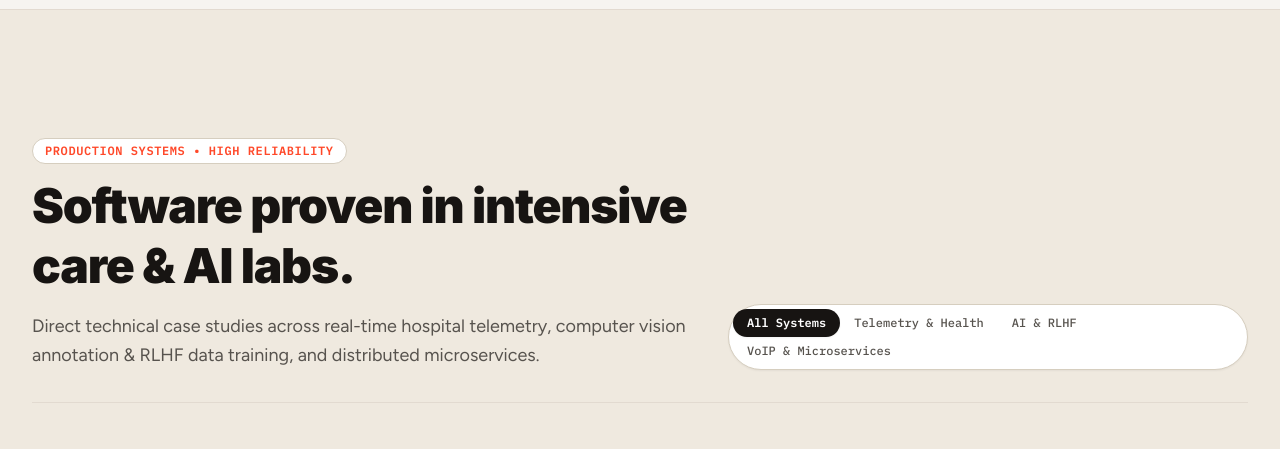
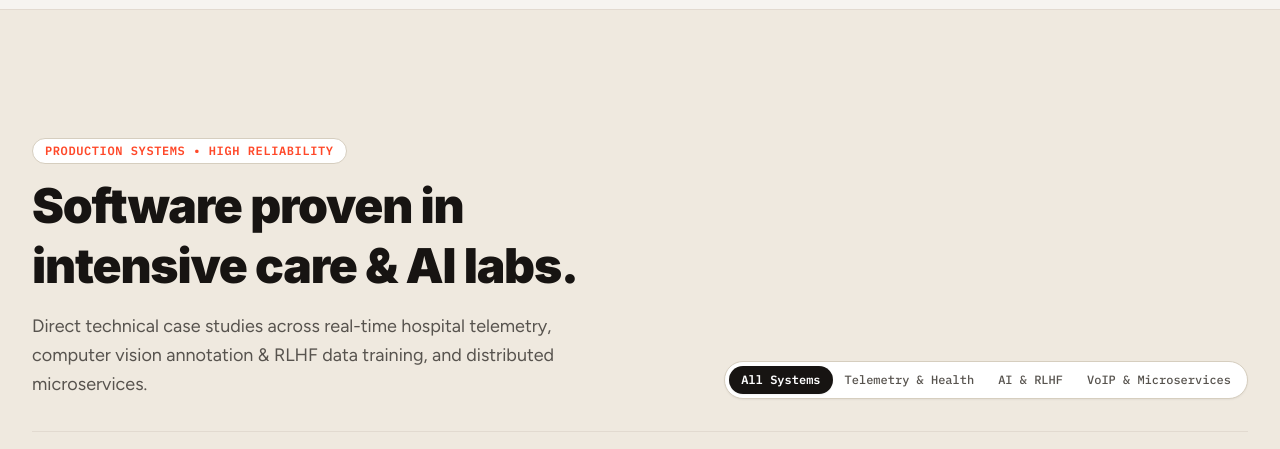
Before and after one commit to devesh905/portfolio, a React (Vite) app: page / in a window 1280 px wide. Shown: the part 2020-2469 px from the top of the page. Built offline with nearby package versions, Linux system fonts and the light colour scheme.

Commit message:
tab modify

```diff
--- a/src/sections/Projects.jsx
+++ b/src/sections/Projects.jsx
@@ -163,8 +163,8 @@ function Projects() {
     <section id="projects" className="py-24 sm:py-32 bg-[#efe9df] text-[#171412] border-b border-[#e2dad0]">
       <div className="max-w-7xl mx-auto px-4 sm:px-6 lg:px-8">
         {/* Header Section */}
-        <div className="mb-14 sm:mb-18 flex flex-col items-start justify-between gap-6 md:flex-row md:items-end border-b border-[#e2dad0] pb-8">
-          <div className="max-w-2xl">
+        <div className="mb-14 sm:mb-18 flex flex-col items-start justify-between gap-6 xl:flex-row xl:items-end border-b border-[#e2dad0] pb-8">
+          <div className="max-w-xl">
             <div className="inline-flex items-center gap-2 px-3 py-1 rounded-full bg-white border border-[#d6cebf] text-[#ff4829] text-xs font-mono font-semibold uppercase tracking-wider mb-3">
               <span>Production Systems &bull; High Reliability</span>
             </div>
@@ -177,7 +177,7 @@ function Projects() {
           </div>
 
           {/* Category Filter Pills */}
-          <div className="flex flex-wrap items-center bg-white p-1 rounded-full border border-[#d6cebf] text-xs font-mono shadow-xs">
+          <div className="flex flex-nowrap items-center shrink-0 max-w-full overflow-x-auto bg-white p-1 rounded-full border border-[#d6cebf] text-xs font-mono shadow-xs">
             {[
               { id: "all", label: "All Systems" },
               { id: "telemetry", label: "Telemetry & Health" },
@@ -188,7 +188,7 @@ function Projects() {
                 key={cat.id}
                 type="button"
                 onClick={() => setActiveCategory(cat.id)}
-                className={`px-3.5 py-1.5 rounded-full transition-all cursor-pointer font-medium ${
+                className={`px-3 py-1.5 rounded-full whitespace-nowrap shrink-0 transition-all cursor-pointer font-medium ${
                   activeCategory === cat.id
                     ? "bg-[#171412] text-white shadow-xs font-semibold"
                     : "text-[#57534e] hover:text-[#171412]"
```
